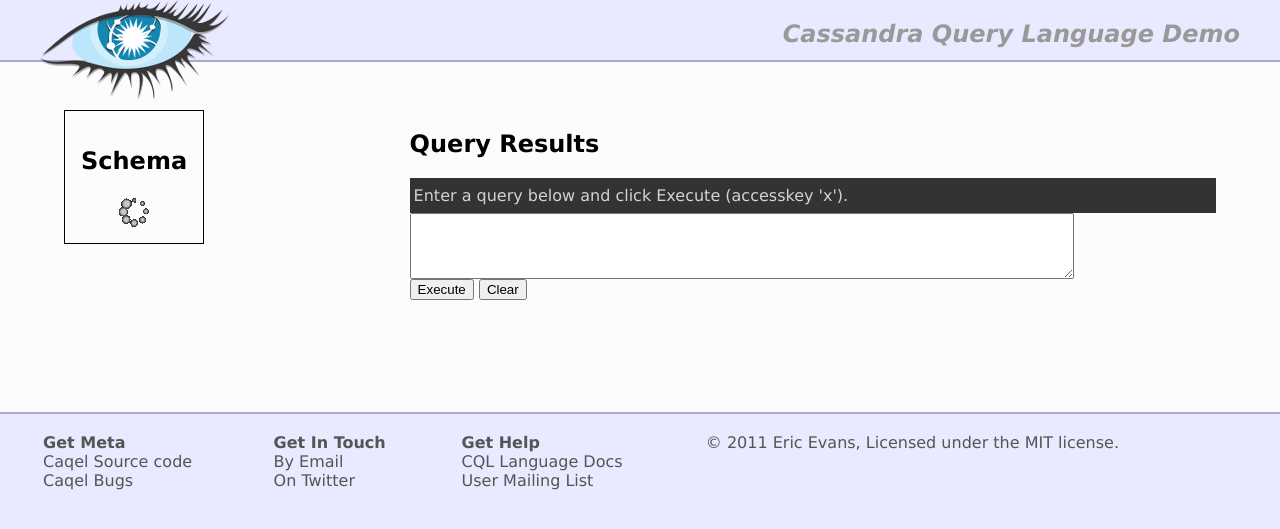
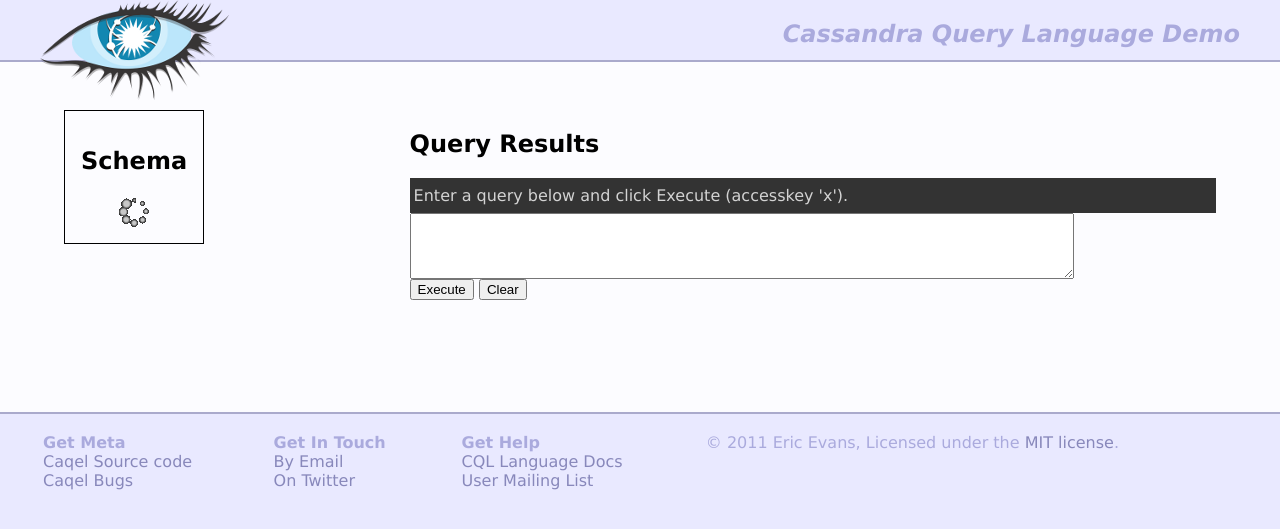
Before and after one commit to eevans/caqel, a Django app: template templates/index.html in a window 1280 px wide. Shown: the top 529 px of the page. Run offline with Django 3.2, Linux system fonts and the light colour scheme; the template is opened without the code that fills it, so the values that code supplies are empty; some libraries are stand-ins or nearby versions.

Commit message:
lighten font in header/footer (more)

```diff
--- a/static/css/style.css
+++ b/static/css/style.css
@@ -21,7 +21,7 @@
 .header-text {
     float: right;
     font-style: italic;
-    color: #999;
+    color: #aad;
 }
 
 #container {
@@ -74,7 +74,11 @@
     clear: both;
     height: 100px;
     padding: 1em 2.5em 0 2.5em;
-    color: #555;
+    color: #aad;
+}
+
+#footer a {
+    color: #88b;
 }
 
 #footer ul, h4 {
```
